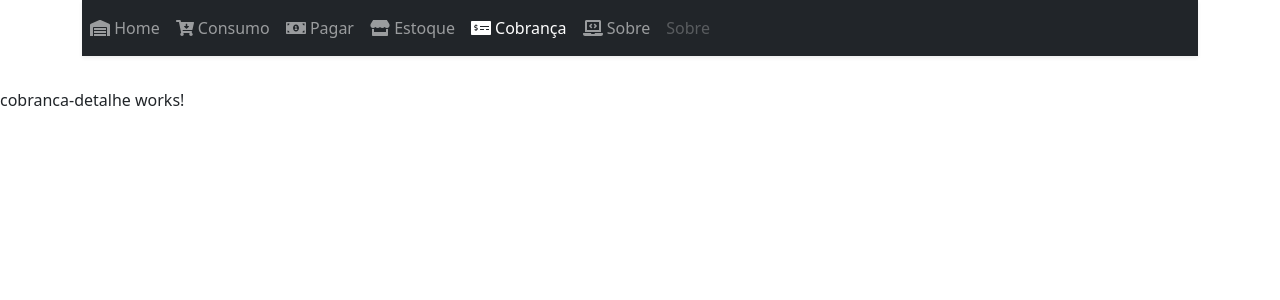
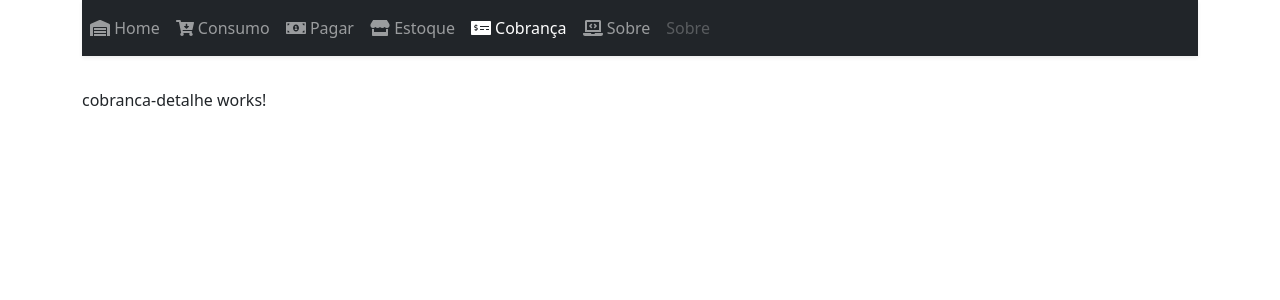
Before and after one commit to juniorsolo/barLamc, an Angular app in the folder angular/barLamc-app/: page /cobranca/1/detalhe in a window 1280 px wide. Shown: the top 300 px of the page. Built offline with nearby package versions, Linux system fonts and the light colour scheme.

Commit message:
obtendo parametro da rota.

```diff
--- a/angular/barLamc-app/src/app/cobrancas/cobranca-detalhe/cobranca-detalhe.component.html
+++ b/angular/barLamc-app/src/app/cobrancas/cobranca-detalhe/cobranca-detalhe.component.html
@@ -1,3 +1,5 @@
-<p>
-  cobranca-detalhe works!
-</p>
+<div class="container">
+  <p>
+    cobranca-detalhe works!
+  </p>
+</div>
--- a/angular/barLamc-app/src/app/cobrancas/cobranca-detalhe/cobranca-detalhe.component.ts
+++ b/angular/barLamc-app/src/app/cobrancas/cobranca-detalhe/cobranca-detalhe.component.ts
@@ -10,6 +10,8 @@ export class CobrancaDetalheComponent implements OnInit {
   constructor(private route: ActivatedRoute, private router: Router) { }
 
   ngOnInit() {
+    const heroId = this.route.snapshot.paramMap.get('id');
+    console.log('id detalhe:'+ heroId);
   }
 
 
--- a/angular/barLamc-app/src/app/utils/dataService.ts
+++ b/angular/barLamc-app/src/app/utils/dataService.ts
@@ -33,7 +33,6 @@ export class dataService{
         this.anosBusca = [];
         this.anosBusca.push(data.getFullYear());
         this.anosBusca.push(data.getFullYear() - 1);
-        console.log("ano:"+ this.anosBusca.toString());
         return this.anosBusca;
     }
 }
```
